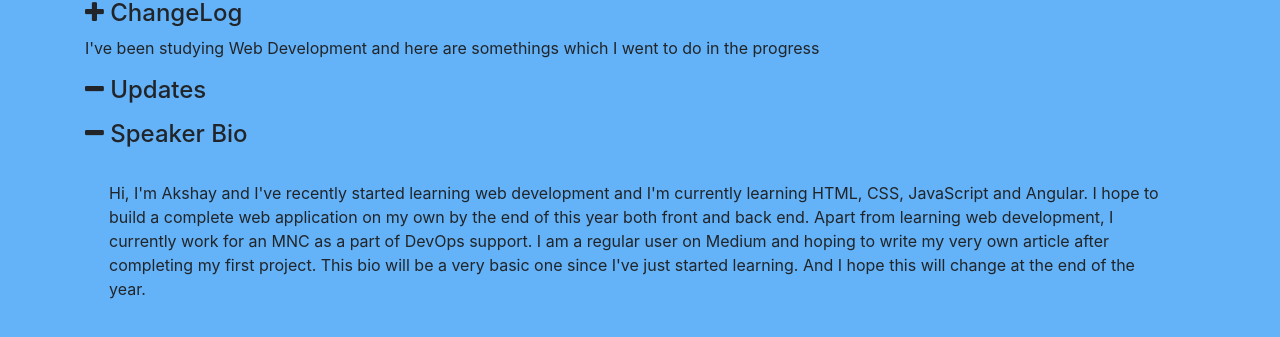
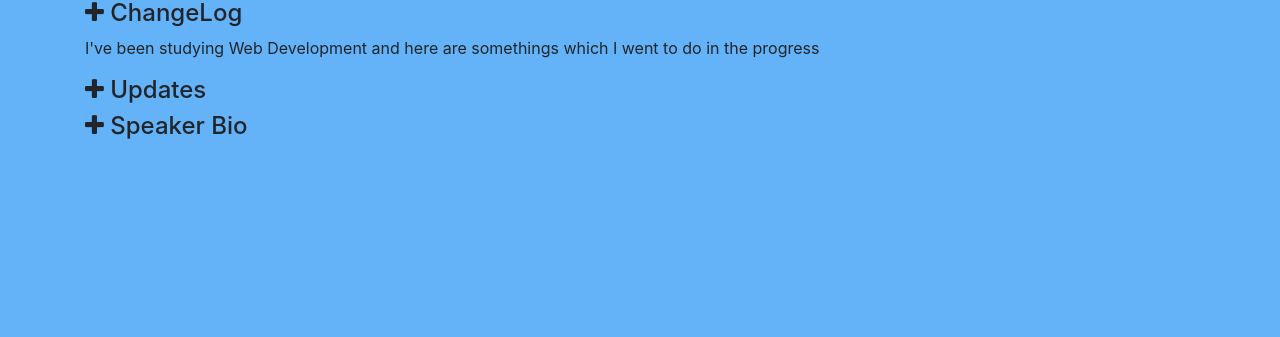
Before and after one commit to akkie00/WebPortfolio, an Angular app: page / in a window 1280 px wide. Shown: the part 351-688 px from the top of the page. Built offline with nearby package versions, Linux system fonts and the light colour scheme.

Commit message:
added toggle logic for Update and SpeakerBio

```diff
--- a/src/app/app.component.ts
+++ b/src/app/app.component.ts
@@ -1,5 +1,5 @@
-import { Component} from '@angular/core';
-import  { CommonModule} from '@angular/common';
+import { Component } from '@angular/core';
+import { CommonModule } from '@angular/common';
 import { OnInit, NgModule } from '@angular/core';
 import { Portfolio } from './../models/portfolio.interface';
 
@@ -8,11 +8,13 @@ import { Portfolio } from './../models/portfolio.interface';
   templateUrl: './app.component.html',
   styleUrls: ['./app.component.css']
 })
-export class AppComponent implements OnInit{
+export class AppComponent implements OnInit {
   public Portfolio: Portfolio;
   public logOpen: boolean = true;
-  public ngOnInit(): void{
-    this.Portfolio= {
+  public updateOpen: boolean = true;
+  public bioOpen: boolean = true;
+  public ngOnInit(): void {
+    this.Portfolio = {
       firstName: "Akshay",
       middleName: "Kumar",
       lastName: "Kuchankar",
@@ -35,14 +37,14 @@ export class AppComponent implements OnInit{
         },
         {
           icon: 'fa fa-qoura fa-2x',
-          link:  'https://www.quora.com/profile/Akshay-Kumar-693',
+          link: 'https://www.quora.com/profile/Akshay-Kumar-693',
           color: '#D01010'
         }
       ],
       introduction: "Hello there, my name is Akshay kumar and I've started learning web development using HTML, CSS, JavaScript. This is my first Angular Project.",
       changeLog: [
         {
-          color: '#171616',
+          color: '#77d360',
           month: 'April',
           year: 2018,
           highlight: 'Completed Udacity Free Scholorship course for Front-end Web Development',
@@ -51,14 +53,14 @@ export class AppComponent implements OnInit{
           a small project.`
         },
         {
-          color: '#171616',
+          color: '#d69a39',
           month: 'February',
           year: 2018,
           highlight: 'Created git hub profile',
           details: 'Started working on Git and pushing changes to it more frequently since then'
         },
         {
-          color: '#504848',
+          color: '#f0553a',
           month: 'August',
           year: 2017,
           highlight: 'Started working on my DevOps project in my company.',
@@ -69,7 +71,7 @@ export class AppComponent implements OnInit{
           smooth.`
         }
       ],
-      updates: [
+      Updates: [
         {
           description: 'Medium',
           link: 'https://medium.com/@akshaykumar_92451/has-recommended'
@@ -92,10 +94,17 @@ export class AppComponent implements OnInit{
       change at the end of the year.`
     }
   }
-  public toggleOpen(valueToToggle: string): void{
-    switch(valueToToggle){
+  public toggleOpen(valueToToggle: string): void {
+    switch (valueToToggle) {
       case 'logOpen':
         this.logOpen = !this.logOpen;
+        break;
+      case 'updateOpen':
+        this.updateOpen = !this.updateOpen;
+        break;
+      case 'bioOpen':
+        this.bioOpen = !this.bioOpen;
+        break;
     }
   }
 }
```
